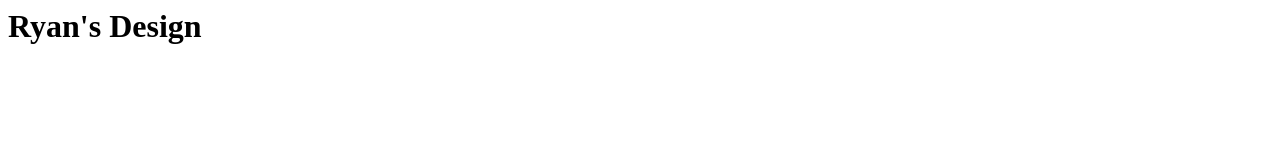
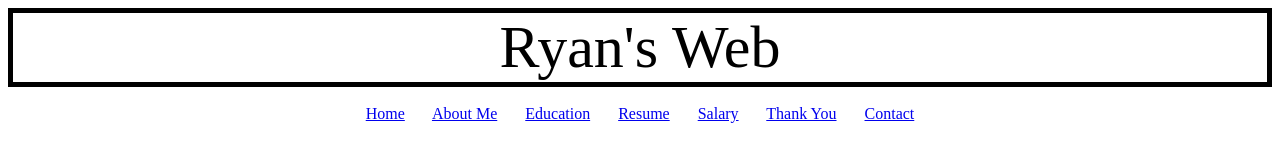
Before and after one commit to rarevalo16/portfolio, a plain HTML site: page index.html in a window 1280 px wide. Drawn offline with Linux system fonts and the light colour scheme.

Commit message:
Update index.html

```diff
--- a/index.html
+++ b/index.html
@@ -1 +1,44 @@
-<h1>Ryan's Design</h1>
+<!DOCTYPE html>
+<html>
+  <head>
+    <title>Ryan Arevalo</title>
+    <header class id="web">Ryan's Web</header>
+  </head>
+
+  <style>
+    #web {
+      font-size: 60px;
+      text-align: center;
+      border-style: solid;
+      border-width: 5px;
+    }
+
+  </style>
+
+  <!-- on top of this comment is only for head/header stuff -->
+
+  <!-- under this comment, it'll be nav links -->
+
+  </br>
+
+<nav class="NAV">
+  <a href="#Home" class="home">Home</a> &nbsp; &nbsp; &nbsp;
+  <a href="#About Me" class="aboutme">About Me</a> &nbsp; &nbsp; &nbsp;
+  <a href="#Education" class="edu">Education</a> &nbsp; &nbsp; &nbsp;
+  <a href="#Resume" class="resume">Resume</a> &nbsp; &nbsp; &nbsp;
+  <a href="#Salary" class="salary">Salary</a> &nbsp; &nbsp; &nbsp;
+  <a href="#Thanks" class="thanks">Thank You</a> &nbsp; &nbsp; &nbsp;
+  <a href="#Contact" class="contact">Contact</a>
+</nav>
+
+<!-- css styling for nav under here -->
+<style>
+  .NAV {
+    text-align: center;
+  }
+</style>
+
+<!-- style tag was for nav links -->
+
+</br>
+</html>
```
